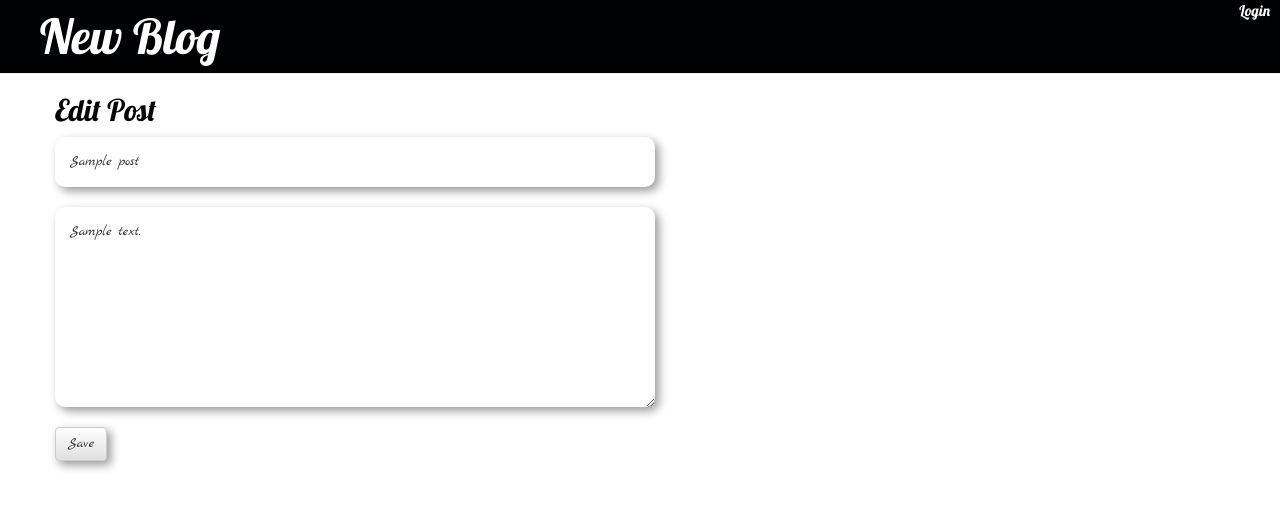
After one commit to Tokarev-Alexey/One-P, a Django app: page /post/1/edit/ in a window 1280 px wide. The commit adds this page. Shown: the top 509 px of the page. Run offline with Django 4.2, Linux system fonts and the light colour scheme; tables that the repository leaves empty hold one stand-in row (values such as "Sample post"); some libraries are stand-ins or nearby versions.

Commit message:
+ post_edit, post_delete

```diff
--- a/blog/forms.py
+++ b/blog/forms.py
@@ -1,5 +1,6 @@
 from django import forms
 from django.forms import TextInput, Textarea
+
 from .models import Post
 from django.contrib.auth.models import User
 
--- a/blog/static/css/blog.css
+++ b/blog/static/css/blog.css
@@ -136,7 +136,18 @@ button:active, button:focus, input:active, input:focus, textarea:active, textare
     box-shadow:4px 4px 10px rgba(0,0,0,0.4);
     height:200px;
     width: 600px;
+}
 
+.form-text input{
+    font-family: 'Marck Script', cursive;
+    margin-top: 20px;
+    resize: vertical;
+    padding:15px;
+    border-radius:10px;
+    border:0;
+    box-shadow:4px 4px 10px rgba(0,0,0,0.4);
+    height:200px;
+    width: 600px;
 }
 
 .form-username input{
@@ -206,3 +217,16 @@ button:active, button:focus, input:active, input:focus, textarea:active, textare
 .reg a:hover{
     color: 908d8d;
 }
+
+.edit h2 a, .edit h2, .delete h2 a, .delete h2{
+    text-decoration: none;
+    color: #010400;
+    font-family: 'Lobster', cursive;
+    font-size: 15px;
+    float: left;
+    margin: 6px 6px 0px 0px;
+}
+
+.edit a:hover, .delete a:hover{
+    color: 908d8d;
+}
--- /dev/null
+++ b/blog/templates/blog/edit.html
@@ -0,0 +1,17 @@
+{% extends 'blog/base.html' %}
+
+{% block content %}
+<h1 xmlns="http://www.w3.org/1999/html">Edit Post</h1>
+    <form method="POST" class="post-form">
+        {% csrf_token %}
+        <div class="form-title">
+            <input type="text" placeholder="Title" name="title" value="{{ post.title }}" />
+        </div>
+        <div class="form-text">
+            <textarea name="text" placeholder="Text">{{ post.text }}</textarea>
+        </div>
+        <div>
+            <button type="submit" class="save btn btn-default">Save</button>
+        </div>
+    </form>
+{% endblock %}
--- a/blog/templates/blog/post_detail.html
+++ b/blog/templates/blog/post_detail.html
@@ -10,5 +10,9 @@
                 {{ post.published_date }}
             </div>
         {% endif %}
+        {% if post.author == request.user %}
+        <div class="edit"><h2><a href="{% url 'post_edit' pk=post.pk %}">edit</a></h2></div>
+        <div class="delete"><h2><a href="{% url 'delete' pk=post.pk %}">delete</a></h2></div>
+        {% endif %}
     </div>
 {% endblock %}
--- a/blog/urls.py
+++ b/blog/urls.py
@@ -1,11 +1,12 @@
 from django.urls import path, include
 from . import views
-
 
 urlpatterns = [
     path('', views.post_list, name='post_list'),
     path('post/<int:pk>/', views.post_detail, name='post_detail'),
     path('post/new/', views.post_new, name='post_new'),
+    path('post/<int:pk>/edit/', views.post_edit, name='post_edit'),
+    path('post/<int:pk>/delete', views.delete, name='delete'),
     path('post/author/<int:id>/<value>/', views.author_list, name='author_list'),
     path('register/', views.register, name='register'),
     path('accounts/logout/', views.logout, name='logout'),
--- a/blog/views.py
+++ b/blog/views.py
@@ -1,10 +1,35 @@
 from django.contrib.auth.decorators import login_required
+from django.http import HttpResponse
 from django.shortcuts import render, get_object_or_404
 from django.utils import timezone
+from django.views.generic import UpdateView
+
 from .models import Post
 from .forms import PostForm
 from django.shortcuts import redirect
 from .forms import UserRegistrationForm
+
+
+def register(request):
+    if request.method == 'POST':
+        user_form = UserRegistrationForm(request.POST)
+        if user_form.is_valid():
+            # Создание нового юзера, но пока без сохранения (commit=False).
+            new_user = user_form.save(commit=False)
+            # Установка выбранного пароля.
+            new_user.set_password(user_form.cleaned_data['password'])
+            # Сохранение юзера.
+            new_user.save()
+            return redirect('login')
+    else:
+        user_form = UserRegistrationForm()
+    return render(request, 'registration/register.html', {'user_form': user_form})
+
+
+# @login_required
+def logout(request):
+    request.session.flush()
+    return render(request, 'registration/logout.html')
 
 
 def post_list(request):
@@ -27,7 +52,7 @@ def author_list(request, id, value):
     return render(request, 'blog/author_list.html', {'list': list, 'author': value})
 
 
-#@login_required
+# @login_required
 def post_new(request):
     if request.method == "POST":
         form = PostForm(request.POST)
@@ -42,23 +67,21 @@ def post_new(request):
     return render(request, 'blog/post_new.html', {'form': form})
 
 
-def register(request):
-    if request.method == 'POST':
-        user_form = UserRegistrationForm(request.POST)
-        if user_form.is_valid():
-            # Создание нового юзера, но пока без сохранения (commit=False).
-            new_user = user_form.save(commit=False)
-            # Установка выбранного пароля.
-            new_user.set_password(user_form.cleaned_data['password'])
-            # Сохранение юзера.
-            new_user.save()
-            return redirect('login')
-    else:
-        user_form = UserRegistrationForm()
-    return render(request, 'registration/register.html', {'user_form': user_form})
+def delete(request, pk):
+    post = Post.objects.get(pk=pk)
+    post.delete()
+    return redirect('post_list')
 
 
-#@login_required
-def logout(request):
-    request.session.flush()
-    return render(request, 'registration/logout.html')
+def post_edit(request, pk):
+    post = Post.objects.get(pk=pk)
+
+    if request.method == "POST":
+        post.title = request.POST.get("title")
+        post.text = request.POST.get("text")
+        post.author = request.user
+        post.published_date = timezone.now()
+        post.save()
+        return redirect('post_detail', pk=post.pk)
+    else:
+        return render(request, "blog/edit.html", {"post": post})
```
